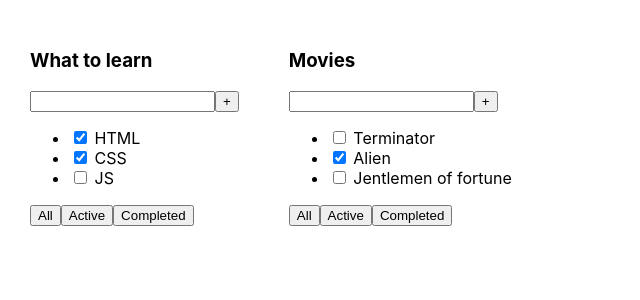
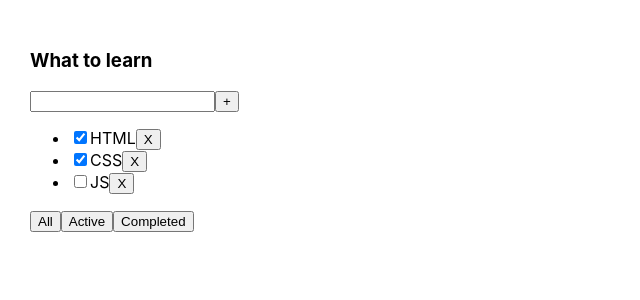
Before and after one commit to borisovya/toDoList, a React (Create React App) app: page / in a window 1280 px wide. Shown: the top 300 px of the page, without its empty margins (0-640 px from the left). Built offline with nearby package versions, Linux system fonts and the light colour scheme.

Commit message:
added possibility to delete and filter tasks.

```diff
--- a/src/App.tsx
+++ b/src/App.tsx
@@ -1,26 +1,49 @@
-import React from 'react';
+import React, {useState} from 'react';
 import './App.css';
 import TodoList, {TaskType} from "./TodoList";
 
+export type FilterValuesType = 'all' | 'Active' | 'Completed'
 
 function App() {
-    const task1: Array<TaskType> = [
+
+    const todoListTitle = "What to learn"
+    const [tasks, setTasks] = useState<Array<TaskType>>([
         {id: 1, title: "HTML", isDone: true},
         {id: 2, title: "CSS", isDone: true},
         {id: 3, title: "JS", isDone: false},
-    ]
+    ])
 
-    const task2: Array<TaskType> = [
-        {id: 1, title: "Terminator", isDone: false},
-        {id: 2, title: "Alien", isDone: true},
-        {id: 3, title: "Jentlemen of fortune", isDone: false},
-    ]
+    const [filter, setFilter] = useState<FilterValuesType>('all')
+
+
+    const removeTask = (taskID: number) => {
+        setTasks(tasks.filter(task => task.id !== taskID))
+    }
+
+    const changeFilter = (filter: FilterValuesType) => {
+        setFilter(filter)
+    }
+
+    let tasksForRender;
+    switch (filter) {
+        case 'Active':
+            tasksForRender = tasks.filter(task => task.isDone === false)
+            break
+        case 'Completed':
+            tasksForRender = tasks.filter(task => task.isDone === true)
+            break
+        default:
+            tasksForRender = tasks
+    }
 
     return (
         <div className="App">
-            <TodoList title={"What to learn"} tasks={task1} />
-            <TodoList title={"Movies"} tasks={task2} />
-
+            <TodoList
+                title={todoListTitle}
+                tasks={tasksForRender}
+                removeTask={removeTask}
+                changeFilter={changeFilter}
+            />
         </div>
     );
 }
--- a/src/TodoList.tsx
+++ b/src/TodoList.tsx
@@ -1,17 +1,31 @@
 import React, {FC, PropsWithChildren} from 'react';
+import {FilterValuesType} from "./App";
 
 type TodoListPropsType = {
     title: string
     tasks: Array<TaskType>
+    removeTask: (taskID:number)=> void
+    changeFilter: (filter: FilterValuesType) => void
 }
 
 export type TaskType = {
+    id: number
     title: string
     isDone: boolean
-    id: number
 }
 
 const TodoList: FC<TodoListPropsType> = (props: PropsWithChildren<TodoListPropsType>) => {
+
+    const tasksItems = props.tasks.map((task: TaskType) => {
+        return (
+            <li key={task.id}>
+                <input type="checkbox" checked={task.isDone}/>
+                <span>{task.title}</span>
+                <button onClick={() => props.removeTask(task.id)}>X</button>
+            </li>
+        )
+    })
+
     return (
         <div>
             <h3>{props.title}</h3>
@@ -20,14 +34,12 @@
                 <button>+</button>
             </div>
             <ul>
-                <li><input type="checkbox" checked={props.tasks[0].isDone}/> <span>{props.tasks[0].title}</span></li>
-                <li><input type="checkbox" checked={props.tasks[1].isDone}/> <span>{props.tasks[1].title}</span></li>
-                <li><input type="checkbox" checked={props.tasks[2].isDone}/> <span>{props.tasks[2].title}</span></li>
+                { tasksItems }
             </ul>
             <div>
-                <button>All</button>
-                <button>Active</button>
-                <button>Completed</button>
+                <button onClick={()=>props.changeFilter('all')}>All</button>
+                <button onClick={()=>props.changeFilter('Active')}>Active</button>
+                <button onClick={()=>props.changeFilter('Completed')}>Completed</button>
             </div>
         </div>
     );
```
